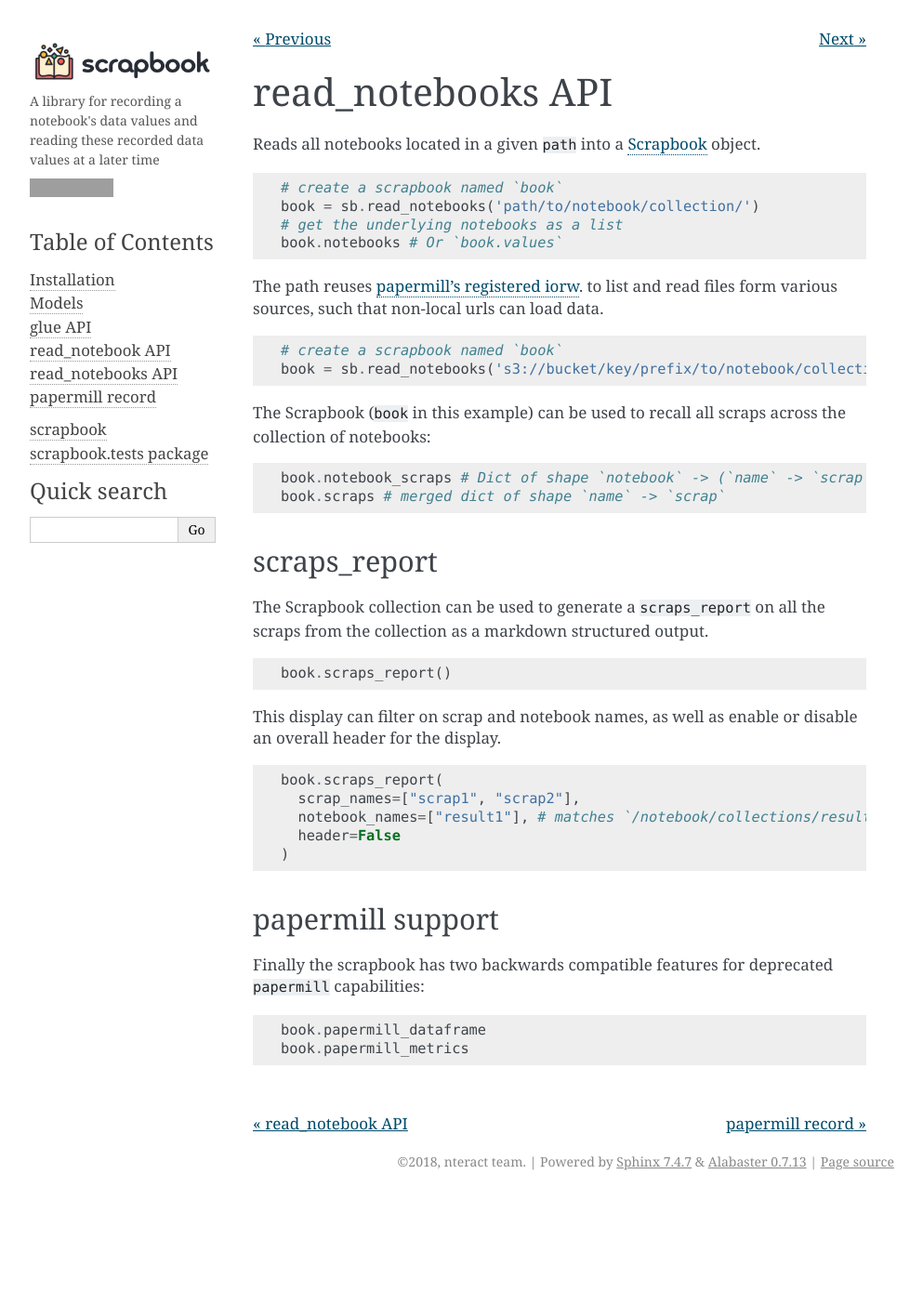
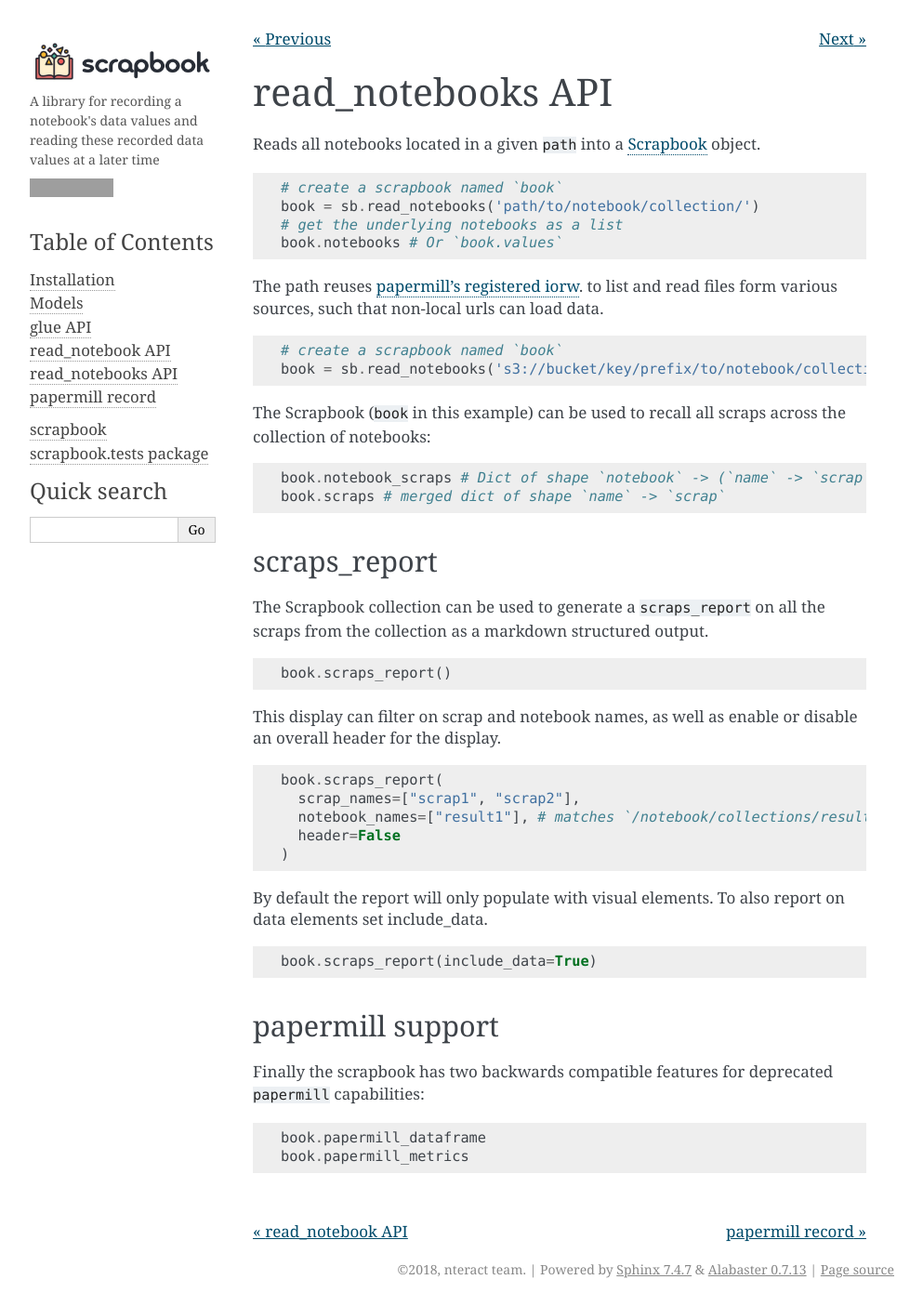
Before and after one commit to nteract/scrapbook, a Sphinx documentation site: the page built from docs/usage-read-notebooks.rst, in a window 1280 px wide. Shown: the whole page at 93% size, without its empty margins (148-1141 px from the left). Built offline with Sphinx 7.4.7, drawn with Linux system fonts in a browser that asks for light colours; before the commit the page ends 1289 px from its top, so only the background shows below that; grey boxes are pictures that could not be loaded.

```diff
--- a/docs/usage-read-notebooks.rst
+++ b/docs/usage-read-notebooks.rst
@@ -53,6 +53,13 @@ or disable an overall header for the display.
       header=False
     )
 
+By default the report will only populate with visual elements. To also
+report on data elements set include_data.
+
+.. code:: python
+
+    book.scraps_report(include_data=True)
+
 papermill support
 -----------------
 
```
Also changed, not shown: README.md (+7 -0 lines).
